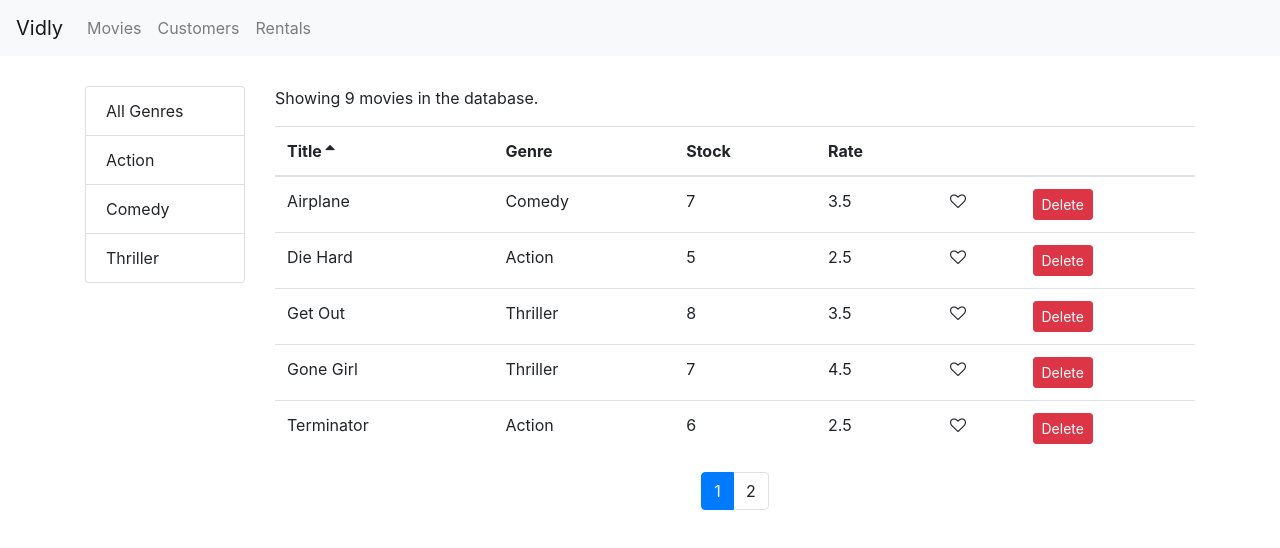
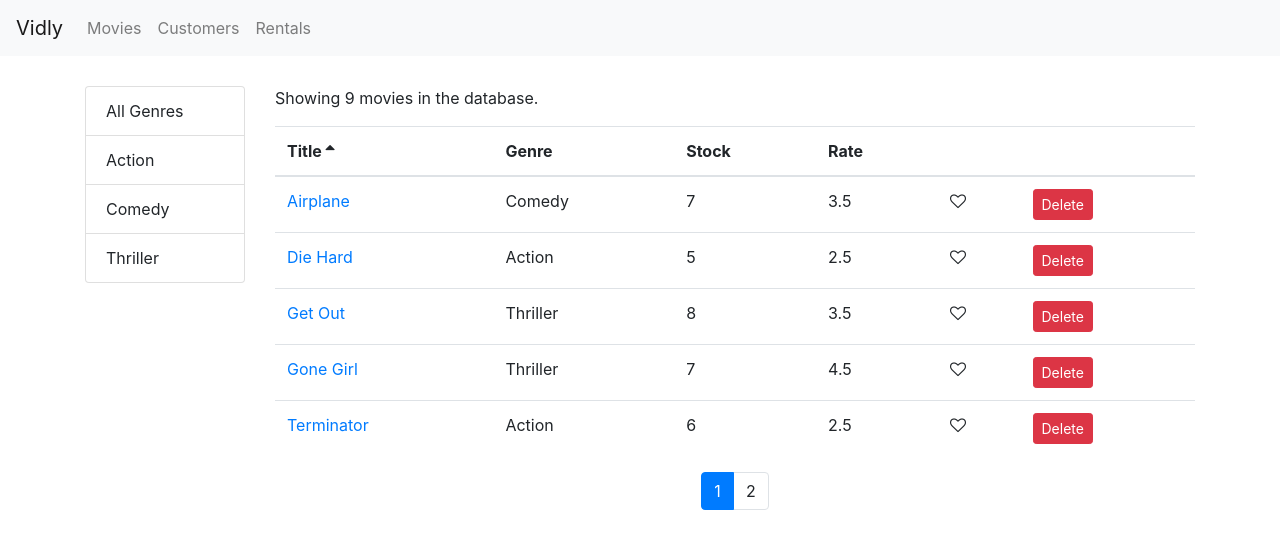
Before and after one commit to ezekielharvey/reactproject, a React (Create React App) app: page /movies in a window 1280 px wide. Shown: the top 548 px of the page. Built offline with nearby package versions, Linux system fonts and the light colour scheme.

Commit message:
Format Change

```diff
--- a/src/components/moviesTable.jsx
+++ b/src/components/moviesTable.jsx
@@ -1,14 +1,36 @@
 import React, { Component } from 'react';
-import Like from "./common/like";
-import Table from "./common/table";
+import { Link } from 'react-router-dom';
+import Like from './common/like';
+import Table from './common/table';
 class MoviesTable extends Component {
   columns = [
-        { path: 'title', label: 'Title' },
+    {
+      path: 'title',
+      label: 'Title',
+      content: (movie) => (
+        <Link to={`/movies/${movie._id}`}>{movie.title}</Link>
+      ),
+    },
     { path: 'genre.name', label: 'Genre' },
     { path: 'numberInStock', label: 'Stock' },
     { path: 'dailyRentalRate', label: 'Rate' },
-        { key: 'like', content: movie => <Like liked={movie.liked} onClick={() => this.props.onLike(movie)} /> },
-        { key: 'delete', content: movie => <button onClick={() => this.props.onDelete(movie)} className="btn btn-danger btn-sm">Delete</button> },
+    {
+      key: 'like',
+      content: (movie) => (
+        <Like liked={movie.liked} onClick={() => this.props.onLike(movie)} />
+      ),
+    },
+    {
+      key: 'delete',
+      content: (movie) => (
+        <button
+          onClick={() => this.props.onDelete(movie)}
+          className="btn btn-danger btn-sm"
+        >
+          Delete
+        </button>
+      ),
+    },
   ];
 
   render() {
@@ -19,7 +41,8 @@ class MoviesTable extends Component {
         columns={this.columns}
         data={movies}
         sortColumn={sortColumn}
-                onSort={onSort} />
+        onSort={onSort}
+      />
     );
   }
 }
```
Lines whose indentation alone changed are shown as unchanged.
